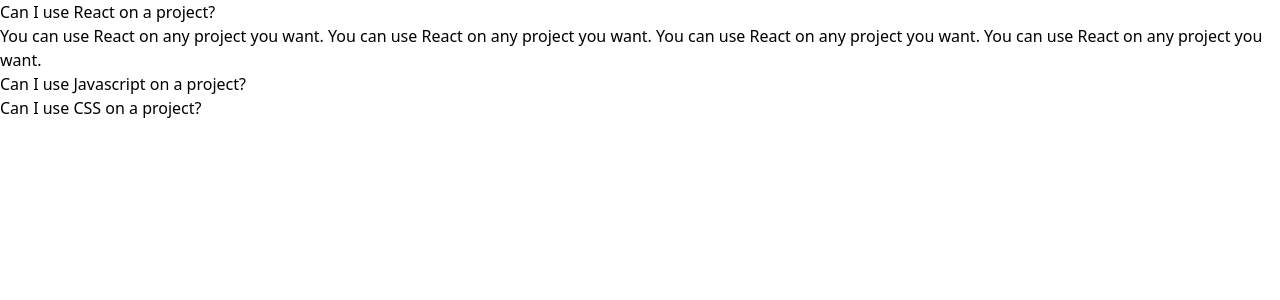
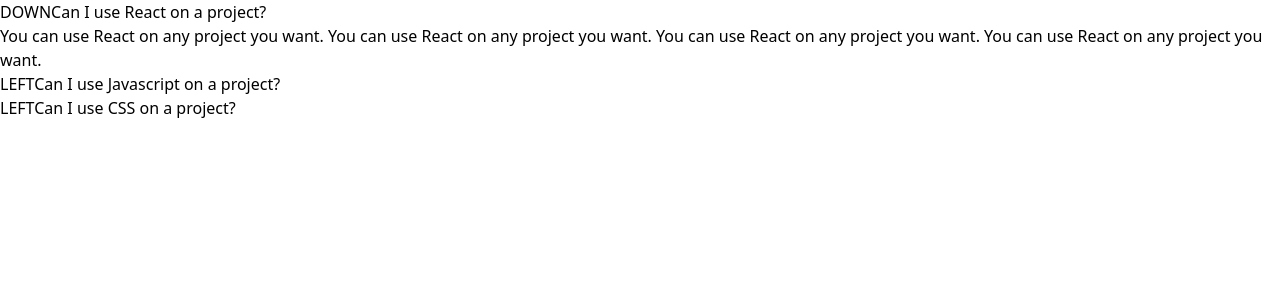
Before and after one commit to ttuannguyen/buttons, a React (Vite) app: page / in a window 1280 px wide. Shown: the top 300 px of the page. Built offline with nearby package versions, Linux system fonts and the light colour scheme.

Commit message:
add a span for icons in accordion

```diff
--- a/src/components/Accordion.js
+++ b/src/components/Accordion.js
@@ -3,18 +3,21 @@
 const Accordion = ({ items }) => {
   const [expandedIndex, setExpandedIndex] = useState(0);
 
+  const handleClick = (nextIndex) => {
+    setExpandedIndex(nextIndex);
+  };
+
   const renderedItems = items.map((item, index) => {
     const isExpanded = index === expandedIndex;
 
-    // if (index === expandedIndex) {
-    //   console.log("expanded");
-    // } else {
-    //   console.log("collapsed");
-    // }
+    const icon = <span>{isExpanded ? "DOWN" : "LEFT"}</span>;
 
     return (
       <div key={item.id}>
-        <div onClick={() => setExpandedIndex(index)}>{item.label}</div>
+        <div onClick={() => handleClick(index)}>
+          {icon}
+          {item.label}
+        </div>
         {isExpanded && <div>{item.content}</div>}
       </div>
     );
```
